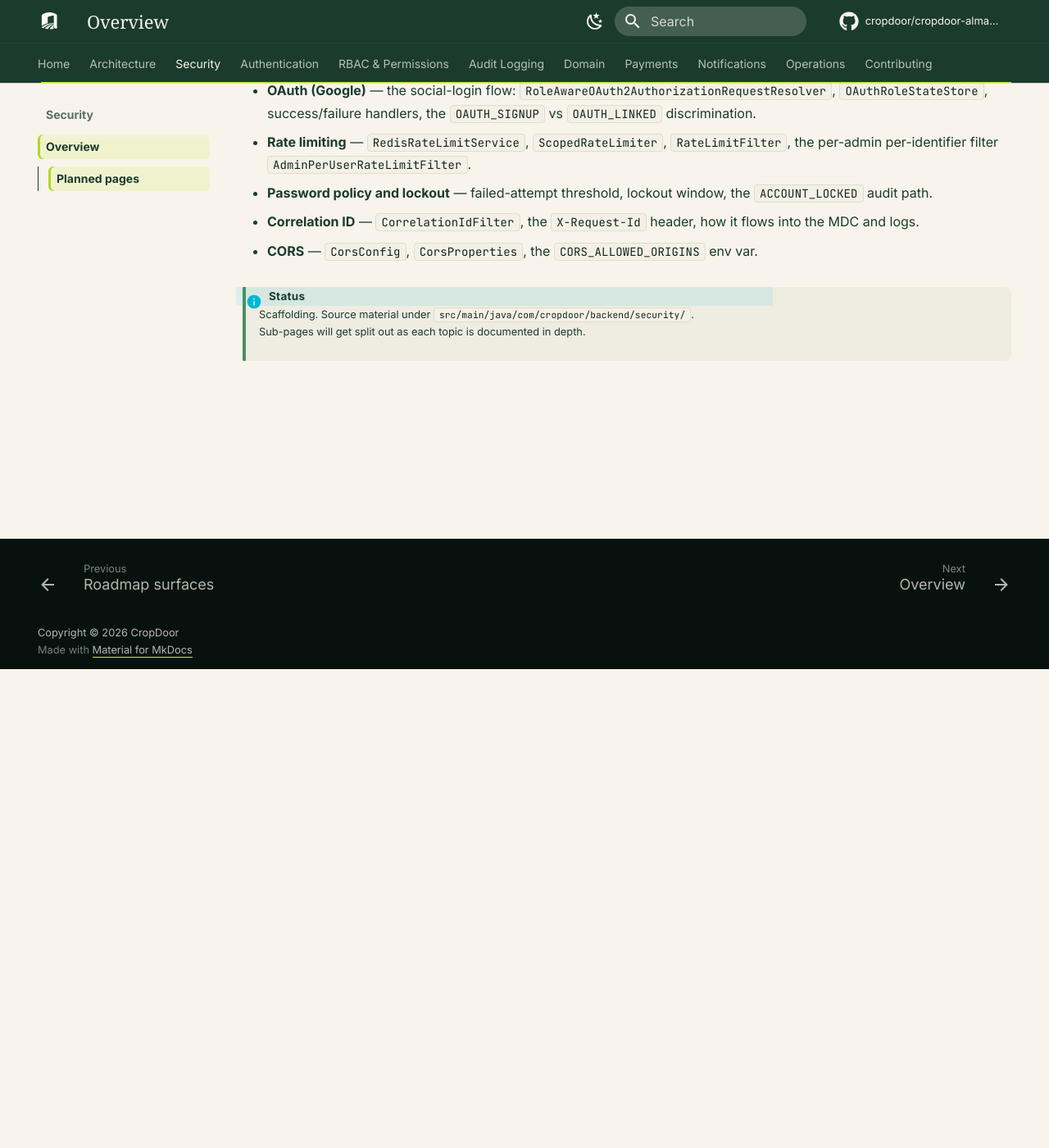
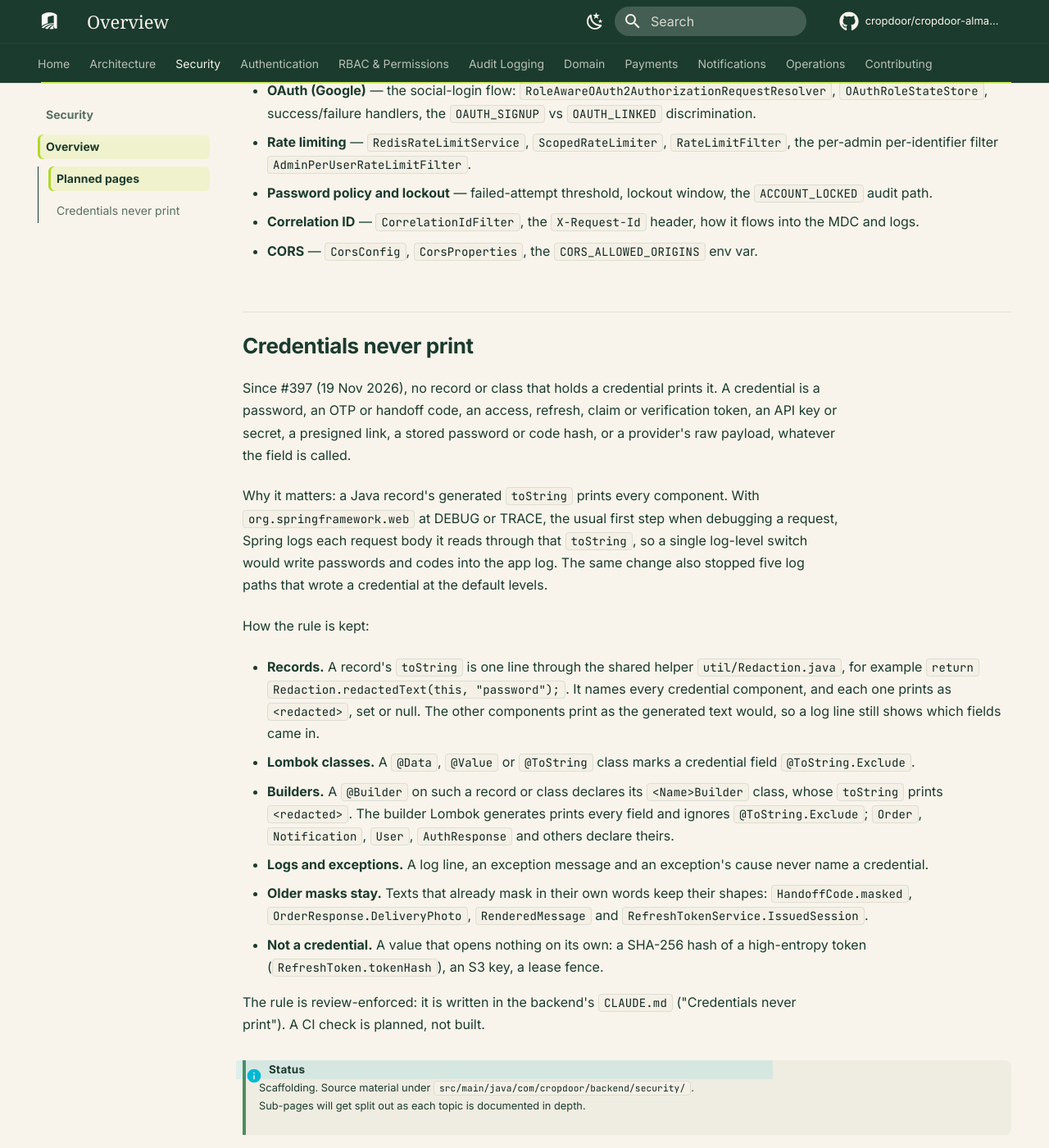
Before and after one commit to cropdoor/cropdoor-almanac, an MkDocs documentation site: the page built from docs/security/index.md, in a window 1280 px wide and 1400 px high, scrolled down 584 px. Shown: the whole window at 82% size. Built offline with MkDocs 1.6.1 and Material for MkDocs 9.7.7, drawn with Linux system fonts in a browser that asks for light colours; some web fonts are replaced; comment, search, counter and statistics services are not loaded.

Commit message:
security: credentials never print (#397): records redact through the shared helper, Lombok fields are excluded, builders print <redacted>, and no log line or exception names a credential; review-enforced, a CI check planned

```diff
--- a/docs/security/index.md
+++ b/docs/security/index.md
@@ -14,5 +14,22 @@ The security stack is built around stateless JWTs (HS512), Spring Security's fil
 - **Correlation ID** — `CorrelationIdFilter`, the `X-Request-Id` header, how it flows into the MDC and logs.
 - **CORS** — `CorsConfig`, `CorsProperties`, the `CORS_ALLOWED_ORIGINS` env var.
 
+## Credentials never print
+
+Since #397 (19 Nov 2026), no record or class that holds a credential prints it. A credential is a password, an OTP or handoff code, an access, refresh, claim or verification token, an API key or secret, a presigned link, a stored password or code hash, or a provider's raw payload, whatever the field is called.
+
+Why it matters: a Java record's generated `toString` prints every component. With `org.springframework.web` at DEBUG or TRACE, the usual first step when debugging a request, Spring logs each request body it reads through that `toString`, so a single log-level switch would write passwords and codes into the app log. The same change also stopped five log paths that wrote a credential at the default levels.
+
+How the rule is kept:
+
+- **Records.** A record's `toString` is one line through the shared helper `util/Redaction.java`, for example `return Redaction.redactedText(this, "password");`. It names every credential component, and each one prints as `<redacted>`, set or null. The other components print as the generated text would, so a log line still shows which fields came in.
+- **Lombok classes.** A `@Data`, `@Value` or `@ToString` class marks a credential field `@ToString.Exclude`.
+- **Builders.** A `@Builder` on such a record or class declares its `<Name>Builder` class, whose `toString` prints `<redacted>`. The builder Lombok generates prints every field and ignores `@ToString.Exclude`; `Order`, `Notification`, `User`, `AuthResponse` and others declare theirs.
+- **Logs and exceptions.** A log line, an exception message and an exception's cause never name a credential.
+- **Older masks stay.** Texts that already mask in their own words keep their shapes: `HandoffCode.masked`, `OrderResponse.DeliveryPhoto`, `RenderedMessage` and `RefreshTokenService.IssuedSession`.
+- **Not a credential.** A value that opens nothing on its own: a SHA-256 hash of a high-entropy token (`RefreshToken.tokenHash`), an S3 key, a lease fence.
+
+The rule is review-enforced: it is written in the backend's `CLAUDE.md` ("Credentials never print"). A CI check is planned, not built.
+
 !!! info "Status"
     Scaffolding. Source material under `src/main/java/com/cropdoor/backend/security/`. Sub-pages will get split out as each topic is documented in depth.
```
